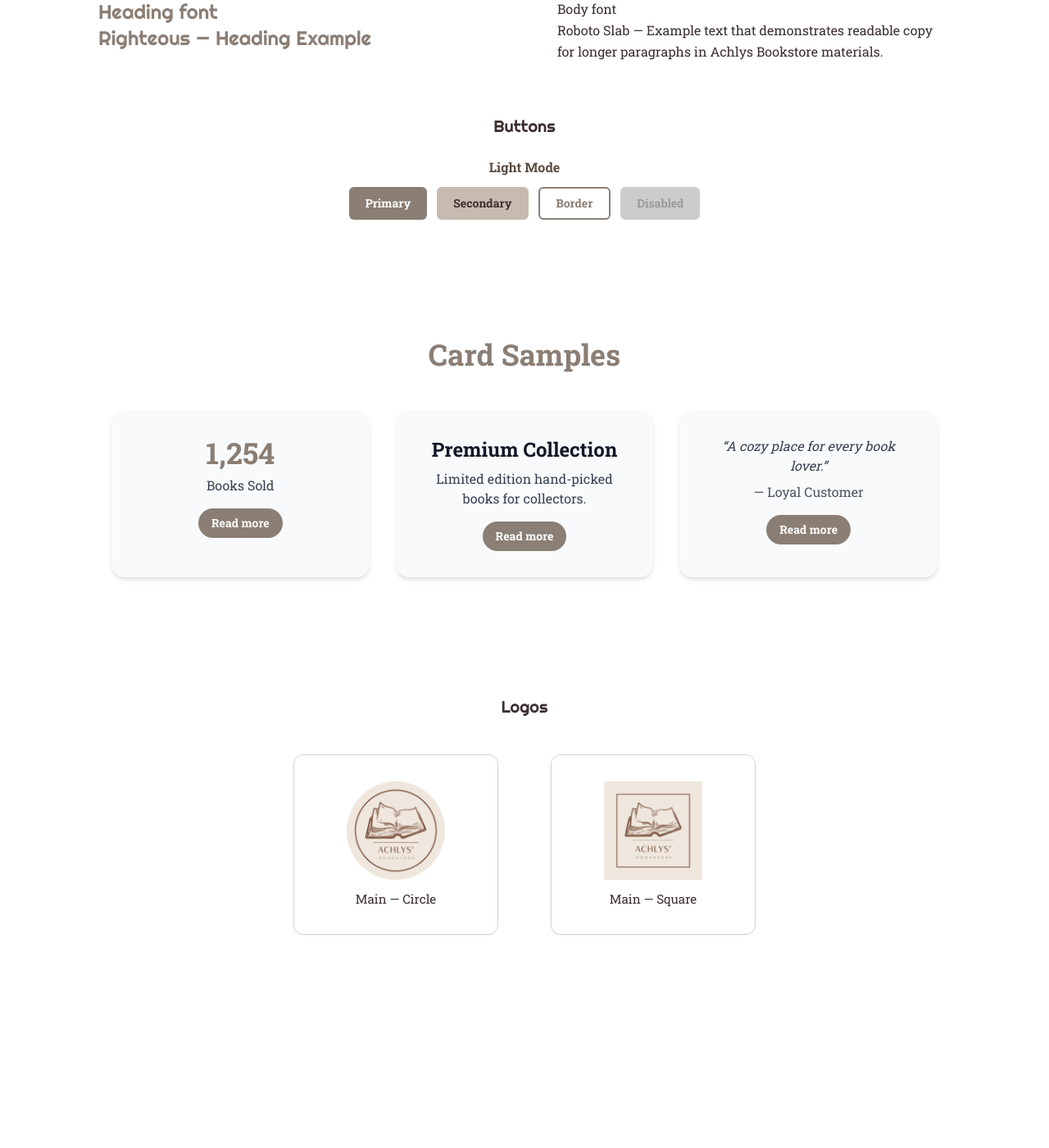
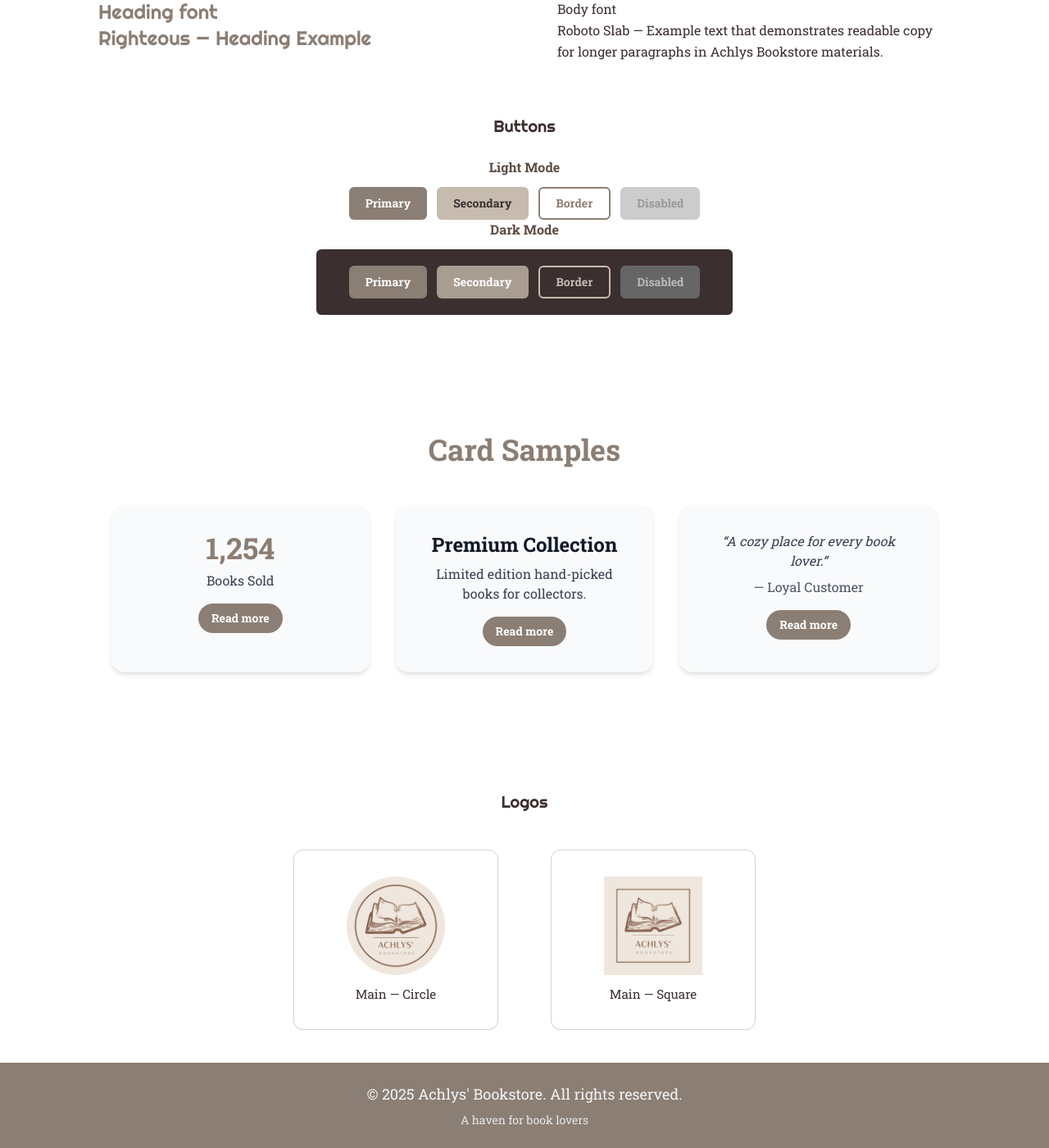
Before and after one commit to ArwenQuemuel0/CI4-Bookstore, a CodeIgniter 4 app: the page made by backend/app/Views/user/moodboardPage.php in a window 1280 px wide. Shown: the part 773-2173 px from the top of the page at 82% size. Before the commit the page ends 1913 px from the top, so only its background shows below. Run offline with PHP 8.4 and a stand-in for CodeIgniter, Linux system fonts and the light colour scheme; the template is opened without the code that fills it, so the values that code supplies are empty; some libraries are stand-ins or nearby versions.

Commit message:
FIX(frontend/roadmapPage) fixed the footer for all pages

```diff
--- a/backend/app/Views/components/buttons/darkmode_buttons.php
+++ b/backend/app/Views/components/buttons/darkmode_buttons.php
@@ -1,5 +1,5 @@
 <?php
-$buttons = [
+$darkModeButtons = [
     [
         "label" => "Primary",
         "class" => "bg-[#8b7e74] text-white hover:bg-[#a99d92]"
@@ -23,7 +23,7 @@ $buttons = [
 <div class="font-semibold text-[#5a4b41] mb-3">Dark Mode</div>
 <div class="bg-[#3c2f2f] rounded-md py-5 px-10 inline-block">
     <div class="flex justify-center flex-wrap gap-3">
-        <?php foreach ($buttons as $btn): ?>
+        <?php foreach ($darkModeButtons as $btn): ?>
             <button
                 class="<?= htmlspecialchars($btn['class']) ?> px-5 py-2 rounded-md font-semibold text-sm transition-transform hover:scale-105"
                 <?= isset($btn['disabled']) ? 'disabled' : '' ?>>
--- a/backend/app/Views/components/buttons/lightmode_buttons.php
+++ b/backend/app/Views/components/buttons/lightmode_buttons.php
@@ -1,19 +1,16 @@
 <?php
-$buttons = [
+$lightModeButtons = [
     [
         "label" => "Primary",
-        "class" => "bg-[#8b7e74] text-white hover:bg-[#776b63]",
-        "disabled" => false
+        "class" => "bg-[#8b7e74] text-white hover:bg-[#776b63]"
     ],
     [
         "label" => "Secondary",
-        "class" => "bg-[#c7bbb0] text-[#3c2f2f] hover:bg-[#b3a698]",
-        "disabled" => false
+        "class" => "bg-[#c7bbb0] text-[#3c2f2f] hover:bg-[#b3a698]"
     ],
     [
         "label" => "Border",
-        "class" => "border-2 border-[#8b7e74] text-[#8b7e74] hover:bg-[#8b7e74] hover:text-white",
-        "disabled" => false
+        "class" => "border-2 border-[#8b7e74] text-[#8b7e74] hover:bg-[#8b7e74] hover:text-white"
     ],
     [
         "label" => "Disabled",
@@ -23,17 +20,13 @@ $buttons = [
 ];
 ?>
 
-<div class="flex flex-col items-center gap-8">
-    <div>
 <div class="font-semibold text-[#5a4b41] mb-3">Light Mode</div>
 <div class="flex justify-center flex-wrap gap-3">
-            <?php foreach ($buttons as $btn): ?>
+    <?php foreach ($lightModeButtons as $btn): ?>
         <button
-                    class="<?= $btn['class'] ?> px-5 py-2 rounded-md font-semibold text-sm transition-transform hover:scale-105"
-                    <?= $btn['disabled'] ? 'disabled' : '' ?>>
+            class="<?= htmlspecialchars($btn['class']) ?> px-5 py-2 rounded-md font-semibold text-sm transition-transform hover:scale-105"
+            <?= isset($btn['disabled']) ? 'disabled' : '' ?>>
             <?= htmlspecialchars($btn['label']) ?>
         </button>
     <?php endforeach; ?>
 </div>
-    </div>
-</div>
--- a/backend/app/Views/components/footer.php
+++ b/backend/app/Views/components/footer.php
@@ -1,6 +1,9 @@
-<footer class="mt-auto py-8 text-gray-100 text-center custom-neutral">
-    <p class="text-lg">&copy; <script>
+<footer class="w-full bg-[#8B7E74] text-gray-100 text-center py-6">
+    <p class="text-lg">
+        &copy; <script>
             document.write(new Date().getFullYear())
-        </script> Achlys' Bookstore. All rights reserved.</p>
-    <p class="mt-2 text-[#C7BBB0] text-sm">A haven for book lovers</p>
+        </script>
+        Achlys' Bookstore. All rights reserved.
+    </p>
+    <p class="mt-2 text-gray-200 text-sm">A haven for book lovers</p>
 </footer>
--- a/backend/app/Views/user/moodboardPage.php
+++ b/backend/app/Views/user/moodboardPage.php
@@ -22,7 +22,9 @@
     </style>
 </head>
 
-<body class="bg-white text-[#3c2f2f] px-20 py-10 max-w-[1200px] mx-auto">
+<body class="bg-white text-[#3c2f2f] flex flex-col min-h-screen">
+    <!-- Page content container -->
+    <div class="flex-grow px-20 py-10 max-w-[1200px] mx-auto w-full">
         <div class="mt-6 text-left">
             <?= view('components/buttons/back_button.php') ?>
         </div>
@@ -83,11 +85,7 @@
             <h2 class="font-['Righteous'] text-[#3c2f2f] text-xl mb-6">Buttons</h2>
 
             <?= view('components/buttons/lightmode_buttons.php') ?>
-
-        <div>
-
-        </div>
-        </div>
+            <?= view('components/buttons/darkmode_buttons.php') ?>
         </section>
 
         <!-- CARDS -->
@@ -109,6 +107,10 @@
                 </div>
             </div>
         </section>
+    </div>
+
+    <!-- FOOTER -->
+    <?= view('components/footer.php') ?>
 </body>
 
 </html>
```
Also changed, not shown: backend/app/Views/user/landingPage.php (+4 -3 lines), backend/app/Views/user/roadmapPage.php (+1 -18 lines). Lines whose indentation alone changed are shown as unchanged.
